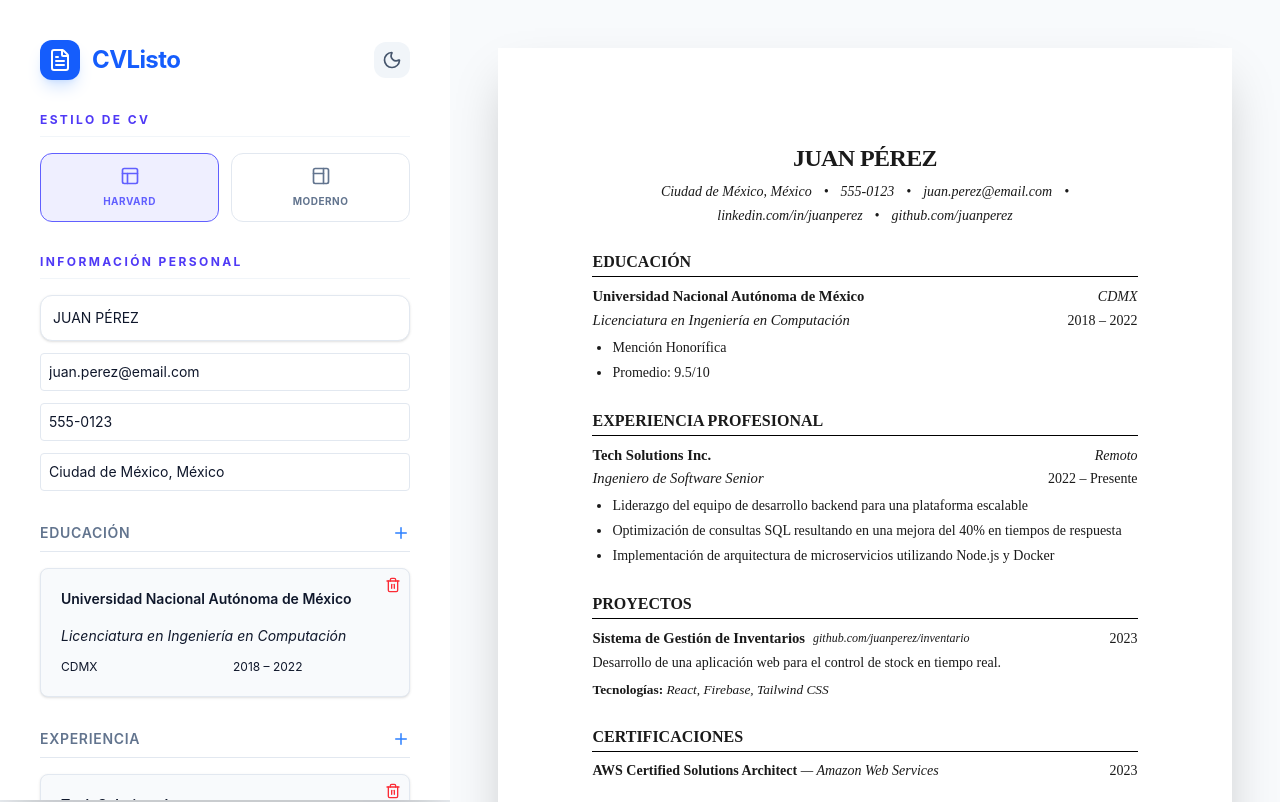
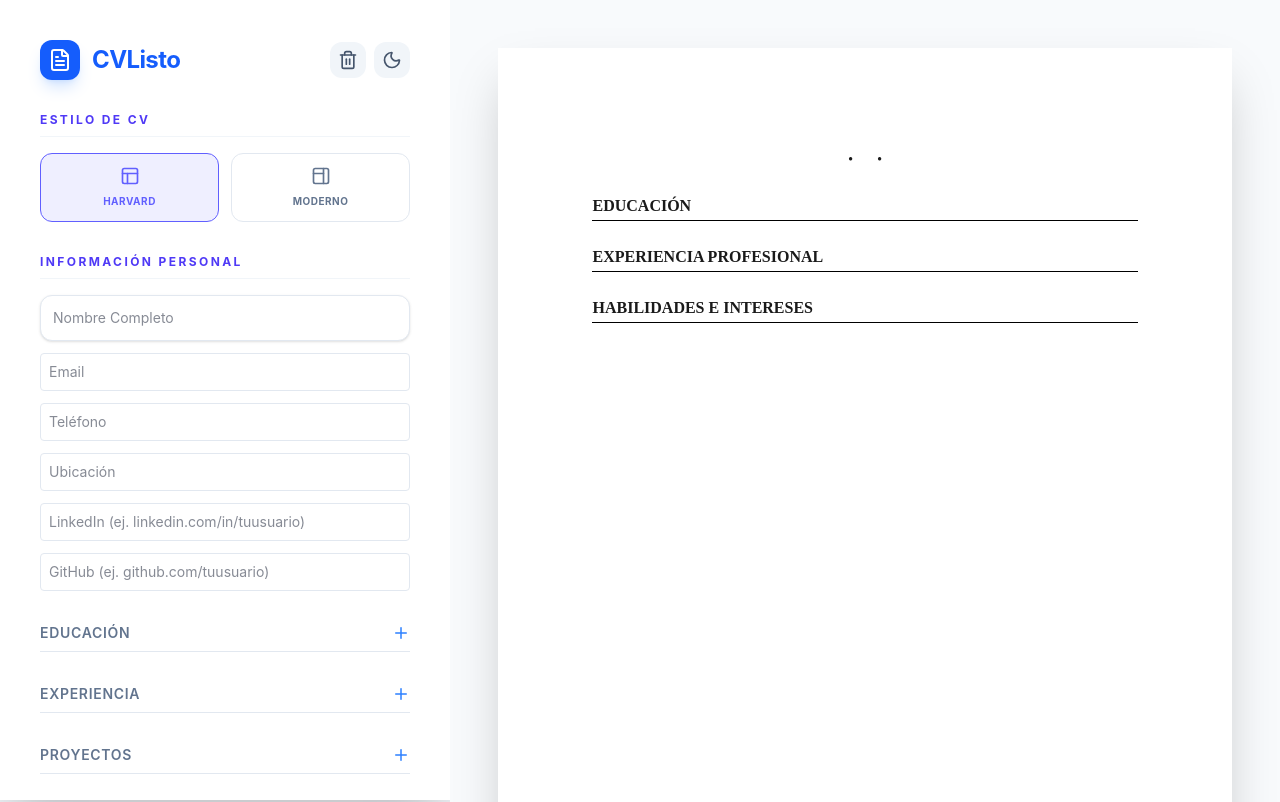
Before and after one commit to NicoBar2/harvard-cv-builder, a React (Vite) app: page / in a window 1280 px wide. Shown: the top 802 px of the page. Built offline with nearby package versions, Linux system fonts and the light colour scheme; the HTML template or start-up script is replaced by a standard one.

Commit message:
Fix: Empty default data, add Clear All button, and LinkedIn/GitHub inputs

```diff
--- a/src/App.tsx
+++ b/src/App.tsx
@@ -7,72 +7,59 @@ import html2canvas from 'html2canvas';
 import { jsPDF } from 'jspdf';
 import { generateWord } from './utils/wordGenerator';
 
-const initialData: CVData = {
+const emptyData: CVData = {
   personalInfo: {
-    fullName: "JUAN PÉREZ",
-    email: "juan.perez@email.com",
-    phone: "555-0123",
-    location: "Ciudad de México, México",
-    linkedin: "linkedin.com/in/juanperez",
-    github: "github.com/juanperez"
+    fullName: "",
+    email: "",
+    phone: "",
+    location: "",
+    linkedin: "",
+    github: ""
   },
-  education: [
-    {
-      id: '1',
-      school: "Universidad Nacional Autónoma de México",
-      degree: "Licenciatura en Ingeniería en Computación",
-      location: "CDMX",
-      dates: "2018 – 2022",
-      details: ["Mención Honorífica", "Promedio: 9.5/10"]
-    }
-  ],
-  experience: [
-    {
-      id: '1',
-      company: "Tech Solutions Inc.",
-      position: "Ingeniero de Software Senior",
-      location: "Remoto",
-      dates: "2022 – Presente",
-      details: [
-        "Liderazgo del equipo de desarrollo backend para una plataforma escalable",
-        "Optimización de consultas SQL resultando en una mejora del 40% en tiempos de respuesta",
-        "Implementación de arquitectura de microservicios utilizando Node.js y Docker"
-      ]
-    }
-  ],
-  projects: [
-    {
-      id: '1',
-      name: "Sistema de Gestión de Inventarios",
-      description: "Desarrollo de una aplicación web para el control de stock en tiempo real.",
-      technologies: ["React", "Firebase", "Tailwind CSS"],
-      link: "github.com/juanperez/inventario",
-      dates: "2023"
-    }
-  ],
-  certifications: [
-    {
-      id: '1',
-      name: "AWS Certified Solutions Architect",
-      issuer: "Amazon Web Services",
-      date: "2023"
-    }
-  ],
+  education: [],
+  experience: [],
+  projects: [],
+  certifications: [],
   volunteering: [],
   publications: [],
   skills: {
-    languages: ["Español (Nativo)", "Inglés (C1)"],
-    technical: ["React", "Node.js", "TypeScript", "PostgreSQL", "AWS"],
-    interests: ["Inteligencia Artificial", "Ciclismo", "Lectura de Ciencia Ficción"]
+    languages: [],
+    technical: [],
+    interests: []
   }
 };
+
+const initialData: CVData = emptyData;
 
 function App() {
   const cvRef = useRef<HTMLDivElement>(null);
   const [cvData, setCvData] = useState<CVData>(() => {
     const saved = localStorage.getItem('cv-data');
-    return saved ? JSON.parse(saved) : initialData;
+    if (saved) {
+      try {
+        const parsed = JSON.parse(saved);
+        // Si el nombre es Juan Pérez o el email es el de ejemplo, forzamos vacío
+        if (
+          parsed.personalInfo?.fullName === "JUAN PÉREZ" ||
+          parsed.personalInfo?.email === "juan.perez@email.com"
+        ) {
+          localStorage.removeItem('cv-data'); // Limpiamos el storage de una vez
+          return emptyData;
+        }
+        return parsed;
+      } catch (e) {
+        return emptyData;
+      }
+    }
+    return emptyData;
   });
+
+  const handleClearAll = () => {
+    if (window.confirm('¿Estás seguro de que deseas borrar todos los datos del CV?')) {
+      setCvData(emptyData);
+      localStorage.removeItem('cv-data');
+    }
+  };
 
   const [darkMode, setDarkMode] = useState(() => {
     const saved = localStorage.getItem('dark-mode');
@@ -137,6 +124,14 @@ function App() {
             </div>
             <h1 className={`text-2xl font-bold tracking-tight ${darkMode ? 'text-blue-400' : 'text-blue-600'}`}>CVListo</h1>
           </div>
+          <div className="flex items-center gap-2">
+            <button
+              onClick={handleClearAll}
+              className={`p-2 rounded-xl transition-all ${darkMode ? 'bg-slate-700 text-red-400 hover:bg-red-500/10' : 'bg-slate-100 text-slate-600 hover:bg-red-50 hover:text-red-500'}`}
+              title="Borrar todo"
+            >
+              <Trash2 size={20} />
+            </button>
             <button
               onClick={() => setDarkMode(!darkMode)}
               className={`p-2 rounded-xl transition-all ${darkMode ? 'bg-slate-700 text-yellow-400 hover:bg-slate-600' : 'bg-slate-100 text-slate-600 hover:bg-slate-200'}`}
@@ -144,6 +139,7 @@ function App() {
             >
               {darkMode ? <Sun size={20} /> : <Moon size={20} />}
             </button>
+          </div>
         </div>
 
         {/* Template Selector */}
@@ -201,6 +197,20 @@ function App() {
               placeholder="Ubicación"
               name="location"
               value={cvData.personalInfo.location}
+              onChange={handlePersonalInfoChange}
+            />
+            <input
+              className={`w-full p-2 border rounded text-sm transition-colors ${darkMode ? 'bg-slate-700 border-slate-600 text-white placeholder-slate-400' : 'bg-white border-slate-200'}`}
+              placeholder="LinkedIn (ej. linkedin.com/in/tuusuario)"
+              name="linkedin"
+              value={cvData.personalInfo.linkedin}
+              onChange={handlePersonalInfoChange}
+            />
+            <input
+              className={`w-full p-2 border rounded text-sm transition-colors ${darkMode ? 'bg-slate-700 border-slate-600 text-white placeholder-slate-400' : 'bg-white border-slate-200'}`}
+              placeholder="GitHub (ej. github.com/tuusuario)"
+              name="github"
+              value={cvData.personalInfo.github}
               onChange={handlePersonalInfoChange}
             />
           </div>
```
Lines whose indentation alone changed are shown as unchanged.
